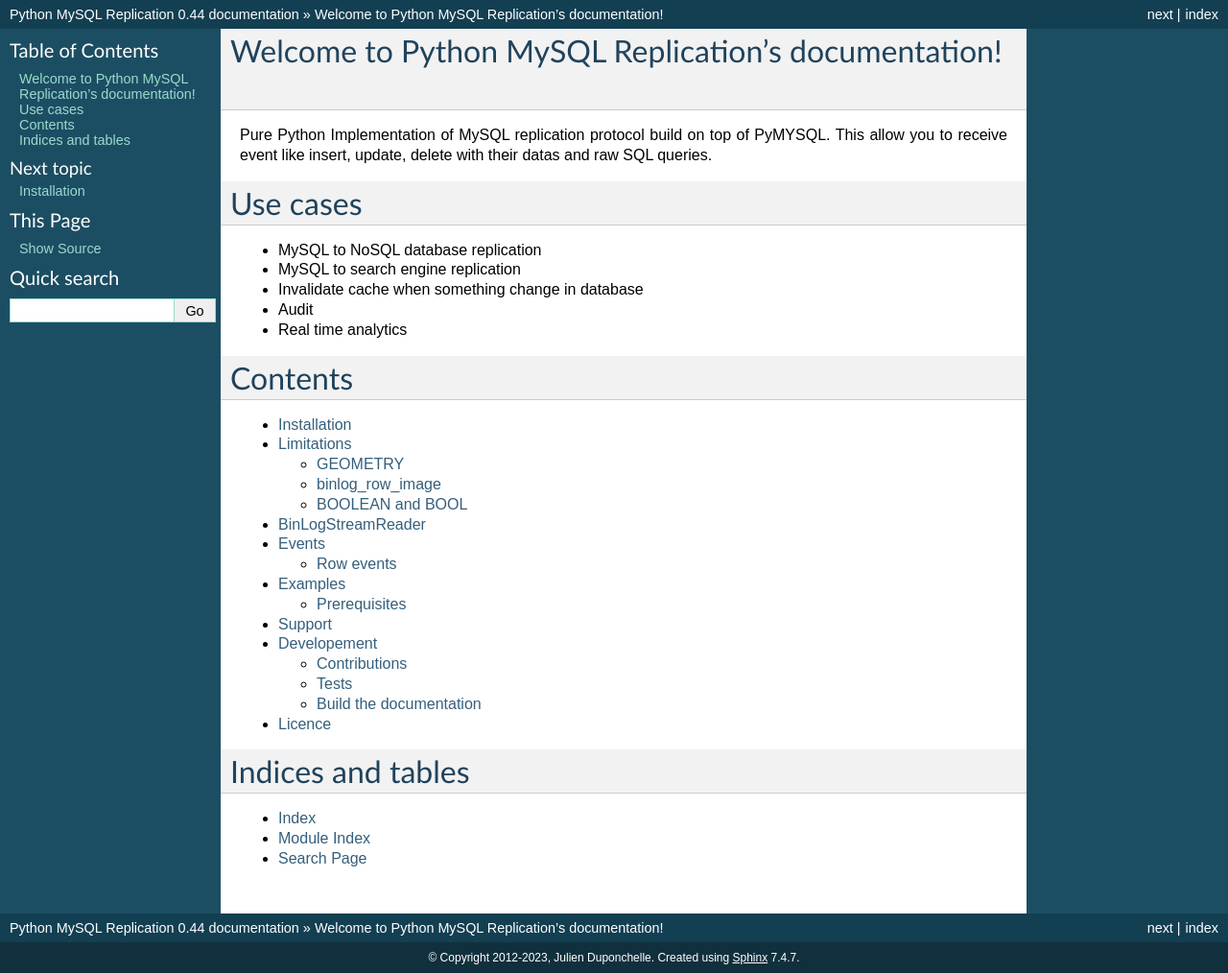
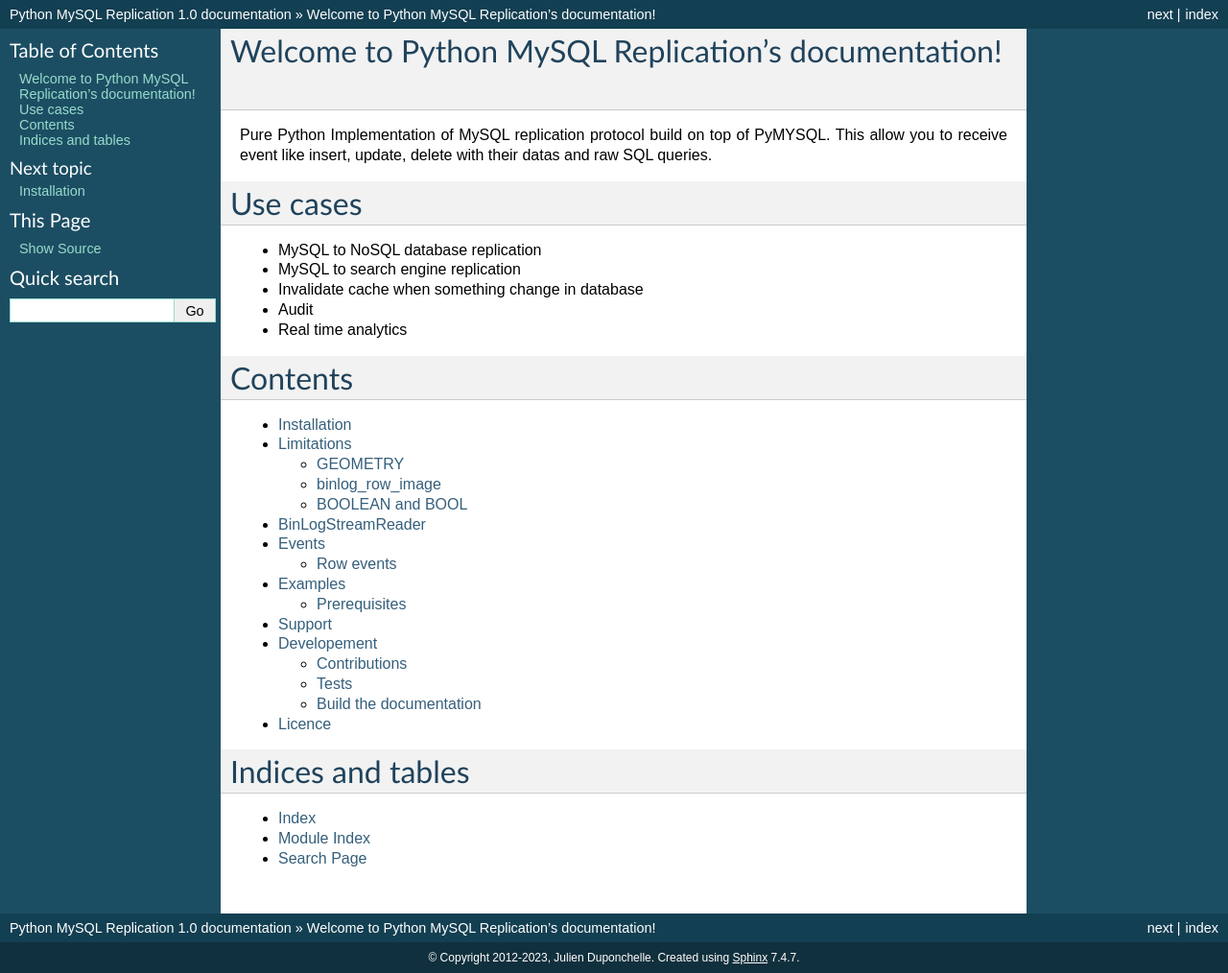
Before and after one commit to julien-duponchelle/python-mysql-replication, a Sphinx documentation site: the page built from docs/index.rst, in a window 1280 px wide. Shown: the whole page at 96% size. Built offline with Sphinx 7.4.7, drawn with Linux system fonts in a browser that asks for light colours.

Commit message:
for v1.0 version

```diff
--- a/docs/conf.py
+++ b/docs/conf.py
@@ -47,9 +47,9 @@
 # built documents.
 #
 # The short X.Y version.
-version = "0.44"
+version = "1.0"
 # The full version, including alpha/beta/rc tags.
-release = "0.44"
+release = "1.0"
 
 # The language for content autogenerated by Sphinx. Refer to documentation
 # for a list of supported languages.
--- a/setup.py
+++ b/setup.py
@@ -28,7 +28,7 @@
         unittest.main(tests, argv=sys.argv[:1])
 
 
-version = "0.44.0"
+version = "1.0.0"
 
 this_directory = Path(__file__).parent
 long_description = (this_directory / "README.md").read_text()
```
Also changed, not shown: README.md (+9 -1 lines), 1 other file.
